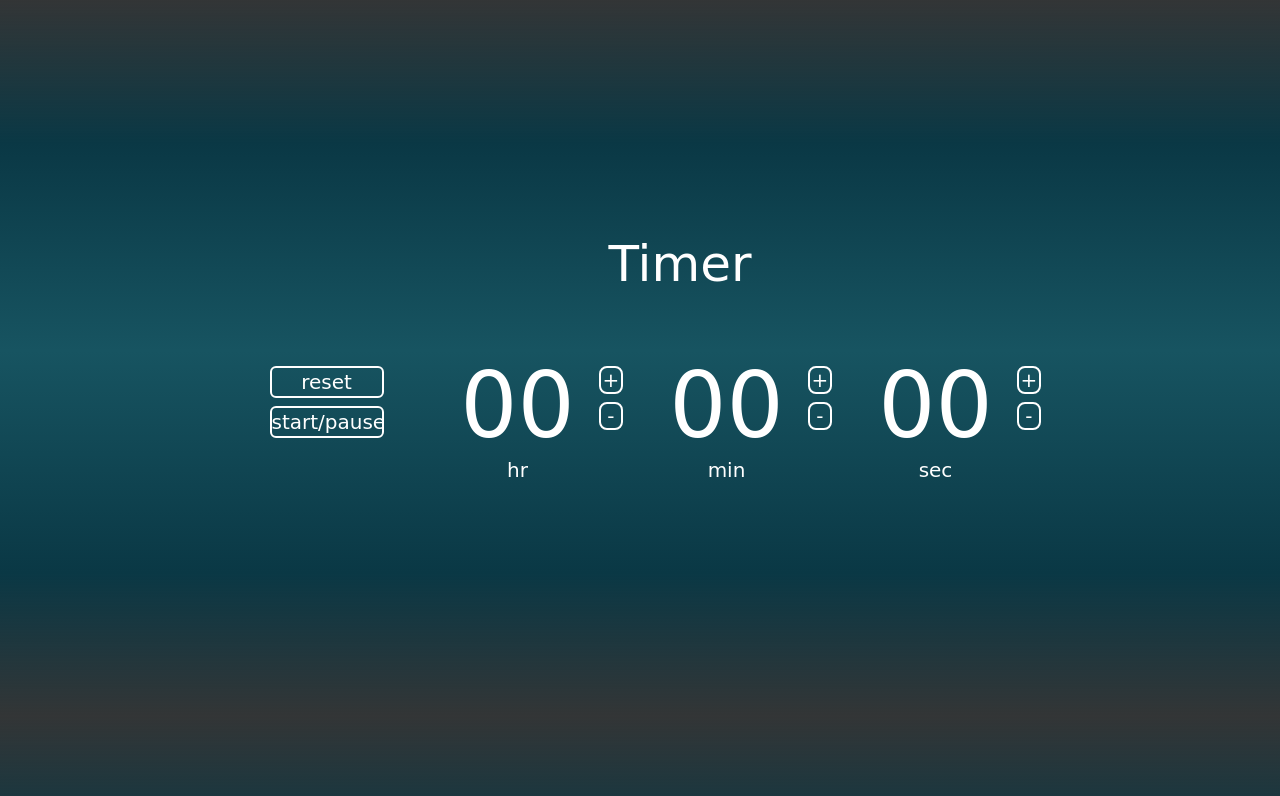
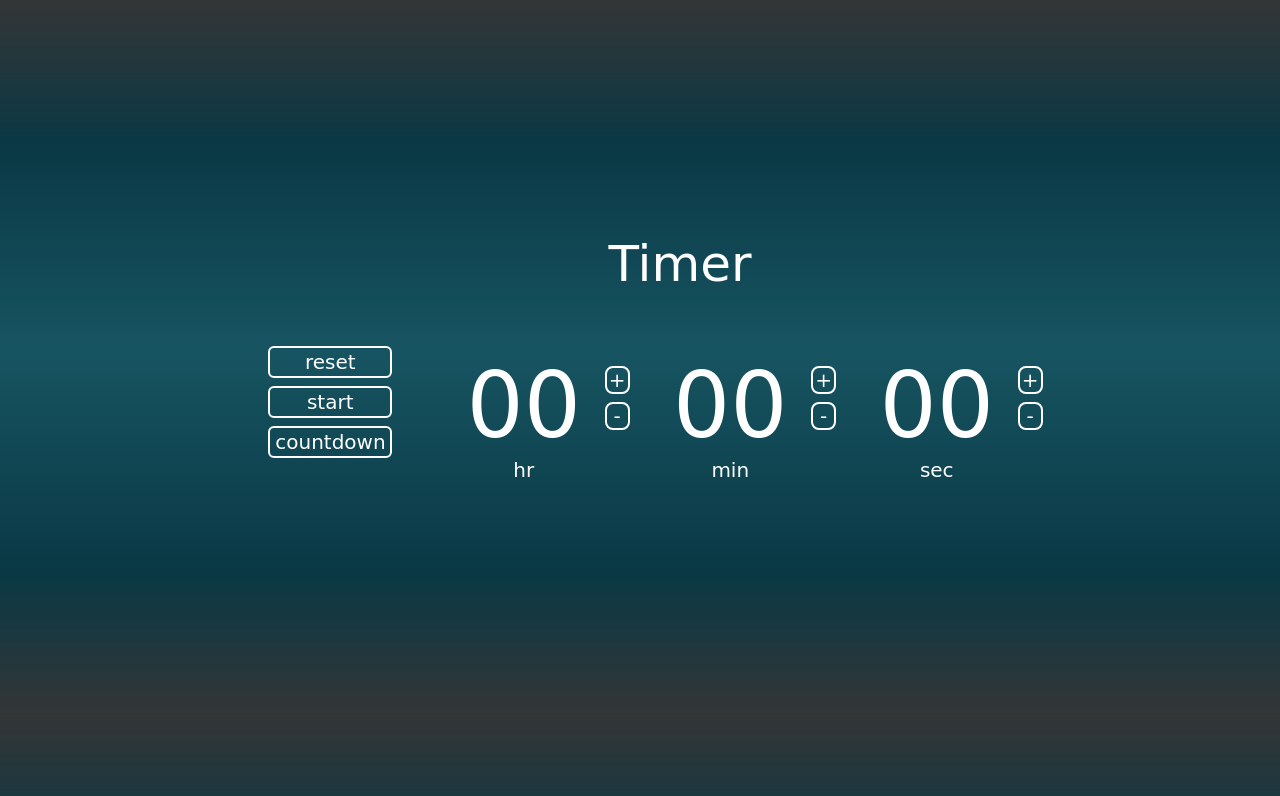
Before and after one commit to phuhh98/timer, a plain HTML site: page index.html in a window 1280 px wide. Drawn offline with Linux system fonts and the light colour scheme; a web font is replaced by a local one.

Commit message:
add mode select button countdown / countup and adjust action-button padding

```diff
--- a/index.html
+++ b/index.html
@@ -13,8 +13,9 @@
 		<div class="header">Timer</div>
 		<div class="timer">
 			<div class="reset-start">
-				<div class="reset action-button" id="reset">reset</div>
-				<div class="start action-button" id="start">start/pause</div>
+				<div class="action-button" id="reset">reset</div>
+				<div class="action-button" id="start">start</div>
+				<div class="action-button" id="mode">countdown</div>
 			</div>
 			<div class="hour show-box">
 				<div class="number" id="hr">00</div>
--- a/layout.css
+++ b/layout.css
@@ -59,7 +59,7 @@ body {
 	width: 110px;
 	border: 2px solid white;
 	border-radius: 6px;
-	padding: 2px 0px;
+	padding: 2px 5px;
 	margin: 4px 0px;
 }
 .reset-start .action-button:active {
```
